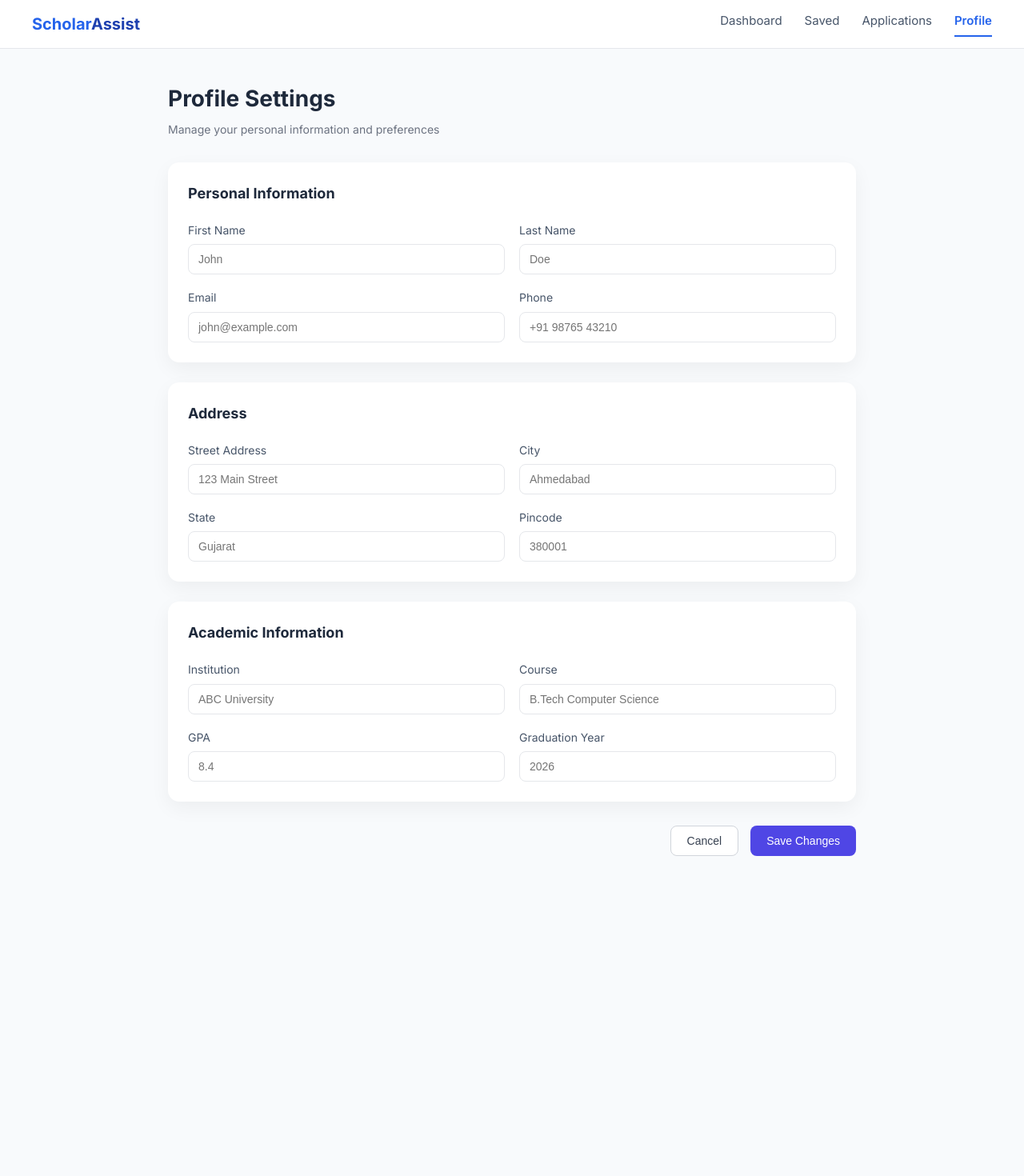
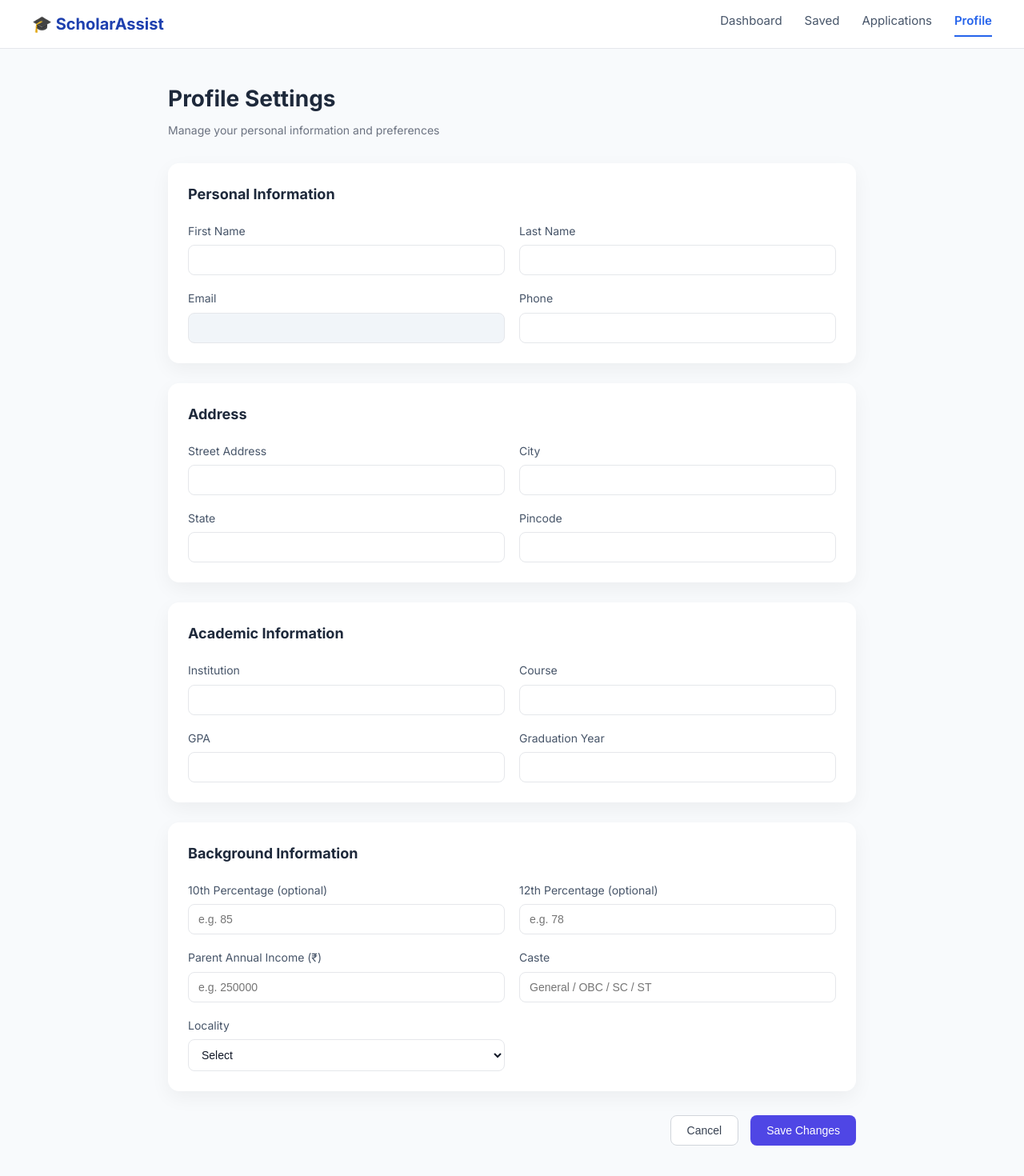
Before and after one commit to Pinal-26/ScholarAssist, a React (Vite) app in the folder frontend/: page /profile in a window 1280 px wide. Shown: the whole page at 80% size. Before the commit the page ends 1110 px from the top, so only its background shows below. Built offline with nearby package versions, Linux system fonts and the light colour scheme; the HTML template or start-up script is replaced by a standard one.

Commit message:
frontend

```diff
--- a/frontend/package.json
+++ b/frontend/package.json
@@ -18,7 +18,7 @@
     "@eslint/js": "^9.39.1",
     "@types/react": "^19.2.5",
     "@types/react-dom": "^19.2.3",
-    "@vitejs/plugin-react": "^5.1.1",
+    "@vitejs/plugin-react": "^5.1.2",
     "eslint": "^9.39.1",
     "eslint-plugin-react-hooks": "^7.0.1",
     "eslint-plugin-react-refresh": "^0.4.24",
--- a/frontend/src/App.css
+++ b/frontend/src/App.css
@@ -1,3 +1,7 @@
+body, #root {
+  pointer-events: auto !important;
+}
+
 .App {
   min-height: 100vh;
   display: flex;
--- /dev/null
+++ b/frontend/src/data/scholarships.js
@@ -0,0 +1,42 @@
+const scholarships = [
+  {
+    id: 1,
+    name: "Post Matric Scholarship (SC/ST)",
+    provider: "Government of India",
+    amount: 48000,
+    criteria: {
+      caste: ["SC", "ST"],
+      incomeBelow: 250000
+    }
+  },
+  {
+    id: 2,
+    name: "Merit-cum-Means Scholarship",
+    provider: "Ministry of Minority Affairs",
+    amount: 30000,
+    criteria: {
+      incomeBelow: 250000,
+      min12th: 60
+    }
+  },
+  {
+    id: 3,
+    name: "Central Sector Scholarship",
+    provider: "Govt of India",
+    amount: 100000,
+    criteria: {
+      min12th: 80
+    }
+  },
+  {
+    id: 4,
+    name: "AICTE Pragati Scholarship (Girls)",
+    provider: "AICTE",
+    amount: 50000,
+    criteria: {
+      incomeBelow: 800000
+    }
+  }
+];
+
+export default scholarships;
--- a/frontend/src/index.css
+++ b/frontend/src/index.css
@@ -1,4 +1,7 @@
 @import url('https://fonts.googleapis.com/css2?family=Inter:wght@300;400;500;600;700&display=swap');
+body, #root {
+  pointer-events: auto !important;
+}
 
 * {
   margin: 0;
--- a/frontend/src/pages/Dashboard.jsx
+++ b/frontend/src/pages/Dashboard.jsx
@@ -1,9 +1,31 @@
 import { NavLink } from "react-router-dom";
 import "../styles/dashboard.css";
 import { useNavigate } from "react-router-dom";
+import { useEffect, useState } from "react";
+import scholarships from "../data/scholarships";
 
 export default function Dashboard() {
+  const [profile, setProfile] = useState(null);
+  useEffect(() => {
+    const user = JSON.parse(localStorage.getItem("user"));
+    if (!user) return;
+
+    fetch(`http://localhost:8080/api/profile/${user.id}`)
+      .then(res => res.json())
+      .then(data => setProfile(data))
+      .catch(err => console.error("Profile fetch error:", err));
+  }, []);
+  console.log("PROFILE FROM API:", profile);
+
   const navigate = useNavigate();
+  const [user, setUser] = useState(() => {
+  const stored = localStorage.getItem("user");
+
+  return stored ? JSON.parse(stored) : null;
+});
+
+
+
 
 // Dummy profile completion (you can change later)
 const profileCompletion = 0;
@@ -13,7 +35,7 @@ const profileCompletion = 0;
       {/* ================= DASHBOARD NAVBAR ================= */}
       <nav className="dash-navbar">
         <div className="dash-logo">
-          Scholar<span>Assist</span>
+          🎓 <span>ScholarAssist</span>
         </div>
 
         <div className="dash-nav-links">
@@ -39,7 +61,9 @@ const profileCompletion = 0;
       <div className="dashboard-container">
         {/* ================= HEADER ================= */}
         <div className="dashboard-header">
-          <h2>Welcome back, John Doe!</h2>
+          <h1>
+          Welcome back, {user ? user.name : "User"}!
+        </h1>
           <p>Discover scholarships tailored to your profile</p>
         </div>
 
--- a/frontend/src/pages/Profile.jsx
+++ b/frontend/src/pages/Profile.jsx
@@ -1,37 +1,123 @@
 import { NavLink } from "react-router-dom";
+import { useEffect, useState } from "react";
 import "../styles/profile.css";
 
 export default function Profile() {
+
+
+  const user = JSON.parse(localStorage.getItem("user"));
+
+  // ================= STATE =================
+  const [firstName, setFirstName] = useState("");
+  const [lastName, setLastName] = useState("");
+  const [email, setEmail] = useState("");
+  const [phone, setPhone] = useState("");
+
+  const [street, setStreet] = useState("");
+  const [city, setCity] = useState("");
+  const [state, setState] = useState("");
+  const [pincode, setPincode] = useState("");
+
+  const [institution, setInstitution] = useState("");
+  const [course, setCourse] = useState("");
+  const [gpa, setGpa] = useState("");
+  const [graduationYear, setGraduationYear] = useState("");
+
+  const [tenthPercentage, setTenthPercentage] = useState("");
+  const [twelfthPercentage, setTwelfthPercentage] = useState("");
+  const [parentIncome, setParentIncome] = useState("");
+  const [caste, setCaste] = useState("");
+  const [locality, setLocality] = useState("");
+
+  // ================= LOAD PROFILE =================
+  useEffect(() => {
+  if (!user) return;
+
+  fetch(`http://localhost:8080/api/profile/${user.id}`)
+    .then(res => res.json())
+    .then(data => {
+      if (!data) return;
+
+      setFirstName(prev => prev || data.firstName || "");
+      setLastName(prev => prev || data.lastName || "");
+      setPhone(prev => prev || data.phone || "");
+
+      setStreet(prev => prev || data.street || "");
+      setCity(prev => prev || data.city || "");
+      setState(prev => prev || data.state || "");
+      setPincode(prev => prev || data.pincode || "");
+
+      setInstitution(prev => prev || data.institution || "");
+      setCourse(prev => prev || data.course || "");
+      setGpa(prev => prev || data.gpa || "");
+      setGraduationYear(prev => prev || data.graduationYear || "");
+
+      setTenthPercentage(prev => prev || data.tenthPercentage || "");
+      setTwelfthPercentage(prev => prev || data.twelfthPercentage || "");
+      setParentIncome(prev => prev || data.parentIncome || "");
+      setCaste(prev => prev || data.caste || "");
+      setLocality(prev => prev || data.locality || "");
+    });
+}, [user]);
+
+
+  // ================= SAVE PROFILE =================
+  const handleSave = async () => {
+  console.log("Saving profile for user:", user.id);
+
+  const res = await fetch("http://localhost:8080/api/profile", {
+    method: "POST",
+    headers: { "Content-Type": "application/json" },
+    body: JSON.stringify({
+      userId: user.id,
+      firstName,
+      lastName,
+      phone,
+      street,
+      city,
+      state,
+      pincode,
+      institution,
+      course,
+      gpa,
+      graduationYear,
+      tenthPercentage,
+      twelfthPercentage,
+      parentIncome,
+      caste,
+      locality
+    })
+  });
+
+  console.log("STATUS:", res.status);
+
+  if (res.ok) {
+    alert("Profile saved successfully");
+  } else {
+    alert("Save failed");
+  }
+};
+
   return (
     <>
       {/* ================= DASHBOARD NAVBAR ================= */}
       <nav className="dash-navbar">
         <div className="dash-logo">
-          Scholar<span>Assist</span>
+          🎓 <span>ScholarAssist</span>
         </div>
 
         <div className="dash-nav-links">
-          <NavLink to="/dashboard" className="dash-link">
-            Dashboard
-          </NavLink>
-          <NavLink to="/saved" className="dash-link">
-            Saved
-          </NavLink>
-          <NavLink to="/applications" className="dash-link">
-            Applications
-          </NavLink>
-          <NavLink to="/profile" className="dash-link">
-            Profile
-          </NavLink>
+          <NavLink to="/dashboard" className="dash-link">Dashboard</NavLink>
+          <NavLink to="/saved" className="dash-link">Saved</NavLink>
+          <NavLink to="/applications" className="dash-link">Applications</NavLink>
+          <NavLink to="/profile" className="dash-link">Profile</NavLink>
         </div>
       </nav>
 
       {/* ================= PROFILE PAGE ================= */}
       <div className="profile-container">
         <h2>Profile Settings</h2>
-        <p className="subtitle">
-          Manage your personal information and preferences
-        </p>
+        <p className="subtitle">Manage your personal information and preferences</p>
 
         {/* ================= PERSONAL INFO ================= */}
         <div className="profile-card">
@@ -40,22 +126,22 @@ export default function Profile() {
           <div className="form-grid">
             <div>
               <label>First Name</label>
-              <input type="text" placeholder="John" />
+              <input value={firstName} onChange={e => setFirstName(e.target.value)} />
             </div>
 
             <div>
               <label>Last Name</label>
-              <input type="text" placeholder="Doe" />
+              <input value={lastName} onChange={e => setLastName(e.target.value)} />
             </div>
 
             <div>
               <label>Email</label>
-              <input type="email" placeholder="john@example.com" />
+              <input value={email} disabled />
             </div>
 
             <div>
               <label>Phone</label>
-              <input type="text" placeholder="+91 98765 43210" />
+              <input value={phone} onChange={e => setPhone(e.target.value)} />
             </div>
           </div>
         </div>
@@ -67,22 +153,22 @@ export default function Profile() {
           <div className="form-grid">
             <div>
               <label>Street Address</label>
-              <input type="text" placeholder="123 Main Street" />
+              <input value={street} onChange={e => setStreet(e.target.value)} />
             </div>
 
             <div>
               <label>City</label>
-              <input type="text" placeholder="Ahmedabad" />
+              <input value={city} onChange={e => setCity(e.target.value)} />
             </div>
 
             <div>
               <label>State</label>
-              <input type="text" placeholder="Gujarat" />
+              <input value={state} onChange={e => setState(e.target.value)} />
             </div>
 
             <div>
               <label>Pincode</label>
-              <input type="text" placeholder="380001" />
+              <input value={pincode} onChange={e => setPincode(e.target.value)} />
             </div>
           </div>
         </div>
@@ -94,30 +180,85 @@ export default function Profile() {
           <div className="form-grid">
             <div>
               <label>Institution</label>
-              <input type="text" placeholder="ABC University" />
+              <input value={institution} onChange={e => setInstitution(e.target.value)} />
             </div>
 
             <div>
               <label>Course</label>
-              <input type="text" placeholder="B.Tech Computer Science" />
+              <input value={course} onChange={e => setCourse(e.target.value)} />
             </div>
 
             <div>
               <label>GPA</label>
-              <input type="text" placeholder="8.4" />
+              <input value={gpa} onChange={e => setGpa(e.target.value)} />
             </div>
 
             <div>
               <label>Graduation Year</label>
-              <input type="text" placeholder="2026" />
+              <input value={graduationYear} onChange={e => setGraduationYear(e.target.value)} />
             </div>
           </div>
         </div>
 
+
+        {/* ================= BACKGROUND INFO ================= */}
+<div className="profile-card">
+  <h3>Background Information</h3>
+
+  <div className="form-grid">
+    <div>
+      <label>10th Percentage (optional)</label>
+      <input
+        value={tenthPercentage}
+        onChange={e => setTenthPercentage(e.target.value)}
+        placeholder="e.g. 85"
+      />
+    </div>
+
+    <div>
+      <label>12th Percentage (optional)</label>
+      <input
+        value={twelfthPercentage}
+        onChange={e => setTwelfthPercentage(e.target.value)}
+        placeholder="e.g. 78"
+      />
+    </div>
+
+    <div>
+      <label>Parent Annual Income (₹)</label>
+      <input
+        value={parentIncome}
+        onChange={e => setParentIncome(e.target.value)}
+        placeholder="e.g. 250000"
+      />
+    </div>
+
+    <div>
+      <label>Caste</label>
+      <input
+        value={caste}
+        onChange={e => setCaste(e.target.value)}
+        placeholder="General / OBC / SC / ST"
+      />
+    </div>
+
+    <div>
+      <label>Locality</label>
+      <select value={locality} onChange={e => setLocality(e.target.value)}>
+        <option value="">Select</option>
+        <option value="Urban">Urban</option>
+        <option value="Rural">Rural</option>
+      </select>
+    </div>
+  </div>
+</div>
+
         {/* ================= ACTIONS ================= */}
         <div className="profile-actions">
           <button className="btn-secondary">Cancel</button>
-          <button className="btn-primary">Save Changes</button>
+          <button type="button" className="btn-primary" onClick={handleSave}>
+            Save Changes
+          </button>
         </div>
       </div>
     </>
--- a/frontend/src/pages/Register.jsx
+++ b/frontend/src/pages/Register.jsx
@@ -1,13 +1,40 @@
 import { useNavigate } from "react-router-dom";
 import "../styles/authSplit.css";
+import { useState } from "react";
 
 export default function Register() {
   const navigate = useNavigate();
+const [formData, setFormData] = useState({
+  name: "",
+  email: "",
+  college: "",
+  course: "",
+  password: ""
+});
 
-  const handleSubmit = (e) => {
+  const handleSubmit = async (e) => {
   e.preventDefault();
+
+  try {
+    const res = await fetch("http://localhost:8080/api/users/register", {
+      method: "POST",
+      headers: {
+        "Content-Type": "application/json",
+      },
+      body: JSON.stringify(formData),
+    });
+
+    if (!res.ok) {
+      throw new Error("Registration failed");
+    }
+
+    alert("Account created successfully");
     navigate("/dashboard");
+  } catch (err) {
+    alert(err.message);
+  }
 };
+
 
   // ✅ GOOGLE REGISTER HANDLER
   const handleGoogleRegister = () => {
@@ -41,24 +68,65 @@ export default function Register() {
 
         <form onSubmit={handleSubmit}>
   <label>Full Name</label>
-          <input type="text" placeholder="Enter your full name" required />
+  <input
+    type="text"
+    name="name"
+    placeholder="Enter your full name"
+    required
+    onChange={(e) =>
+      setFormData({ ...formData, name: e.target.value })
+    }
+  />
 
   <label>Email Address</label>
-          <input type="email" placeholder="Enter your college email" required />
+  <input
+    type="email"
+    name="email"
+    placeholder="Enter your college email"
+    required
+    onChange={(e) =>
+      setFormData({ ...formData, email: e.target.value })
+    }
+  />
 
   <label>College / University</label>
-          <input type="text" placeholder="Your institution name" required />
+  <input
+    type="text"
+    name="college"
+    placeholder="Your institution name"
+    required
+    onChange={(e) =>
+      setFormData({ ...formData, college: e.target.value })
+    }
+  />
 
   <label>Course / Branch</label>
-          <input type="text" placeholder="Your course or branch" required />
+  <input
+    type="text"
+    name="course"
+    placeholder="Your course or branch"
+    required
+    onChange={(e) =>
+      setFormData({ ...formData, course: e.target.value })
+    }
+  />
 
   <label>Password</label>
-          <input type="password" placeholder="Create a password" required />
+  <input
+    type="password"
+    name="password"
+    placeholder="Create a password"
+    required
+    onChange={(e) =>
+      setFormData({ ...formData, password: e.target.value })
+    }
+  />
 
   <button type="submit" className="sign-btn">
     Create Account
   </button>
 </form>
+
 
         <p className="bottom-text">
           Already have an account?{" "}
--- a/frontend/src/styles/profile.css
+++ b/frontend/src/styles/profile.css
@@ -1,4 +1,17 @@
-/* ================= NAVBAR (reuse dashboard) ================= */
+/* ================= RESET SAFETY ================= */
+body * {
+  pointer-events: auto !important;
+}
+
+* {
+  box-sizing: border-box;
+}
+
+body {
+  background: #f8fafc;
+}
+
+/* ================= DASHBOARD NAVBAR ================= */
 .dash-navbar {
   display: flex;
   justify-content: space-between;
@@ -6,7 +19,12 @@
   padding: 14px 40px;
   background: white;
   border-bottom: 1px solid #e5e7eb;
+
+  position: sticky;   /* 👈 IMPORTANT */
+  top: 0;
+  z-index: 5;
 }
+
 
 .dash-logo {
   font-size: 20px;
@@ -41,11 +59,14 @@
   max-width: 900px;
   margin: 40px auto;
   padding: 0 20px;
+  position: relative;
+  z-index: 10;
 }
+
 
 .profile-container h2 {
   font-size: 28px;
-  margin-bottom: 5px;
+  margin-bottom: 6px;
 }
 
 .subtitle {
@@ -60,6 +81,8 @@
   border-radius: 14px;
   margin-bottom: 25px;
   box-shadow: 0 8px 25px rgba(0, 0, 0, 0.05);
+  position: relative;
+  z-index: 1;
 }
 
 .profile-card h3 {
@@ -67,13 +90,14 @@
   font-size: 18px;
 }
 
-/* ================= FORM ================= */
+/* ================= FORM GRID ================= */
 .form-grid {
   display: grid;
   grid-template-columns: repeat(2, 1fr);
   gap: 18px;
 }
 
+/* ================= LABEL ================= */
 label {
   font-size: 14px;
   color: #475569;
@@ -81,17 +105,36 @@ label {
   display: block;
 }
 
-input {
+/* ================= INPUTS & SELECT ================= */
+.profile-card input,
+.profile-card select {
   width: 100%;
   padding: 10px 12px;
   border-radius: 8px;
   border: 1px solid #e5e7eb;
   font-size: 14px;
+  background-color: #ffffff;
+  color: #111827;
+
+  /* 🔥 CRITICAL FIX */
+  pointer-events: auto !important;
+  user-select: text !important;
+  position: relative;
+  z-index: 2;
 }
 
-input:focus {
+/* ================= FOCUS ================= */
+.profile-card input:focus,
+.profile-card select:focus {
   outline: none;
   border-color: #2563eb;
+  box-shadow: 0 0 0 1px rgba(37, 99, 235, 0.3);
+}
+
+/* ================= DISABLED INPUT ================= */
+.profile-card input:disabled {
+  background: #f1f5f9;
+  cursor: not-allowed;
 }
 
 /* ================= ACTION BUTTONS ================= */
@@ -130,3 +173,11 @@ input:focus {
     grid-template-columns: 1fr;
   }
 }
+
+input,
+select,
+button {
+  pointer-events: auto !important;
+  user-select: auto !important;
+  z-index: 20;
+}
```
Also changed, not shown: frontend/src/pages/Login.jsx (+50 -4 lines), 1 other file (tests, documents, lock files or other folders). Lines whose indentation alone changed are shown as unchanged.
